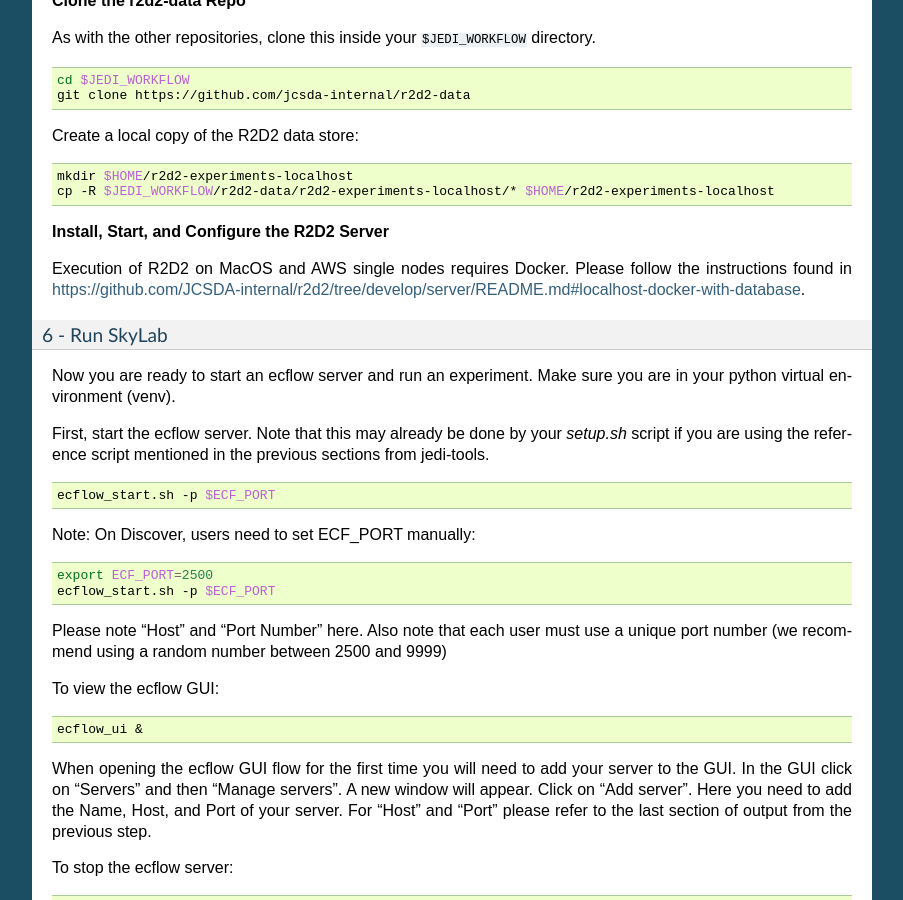
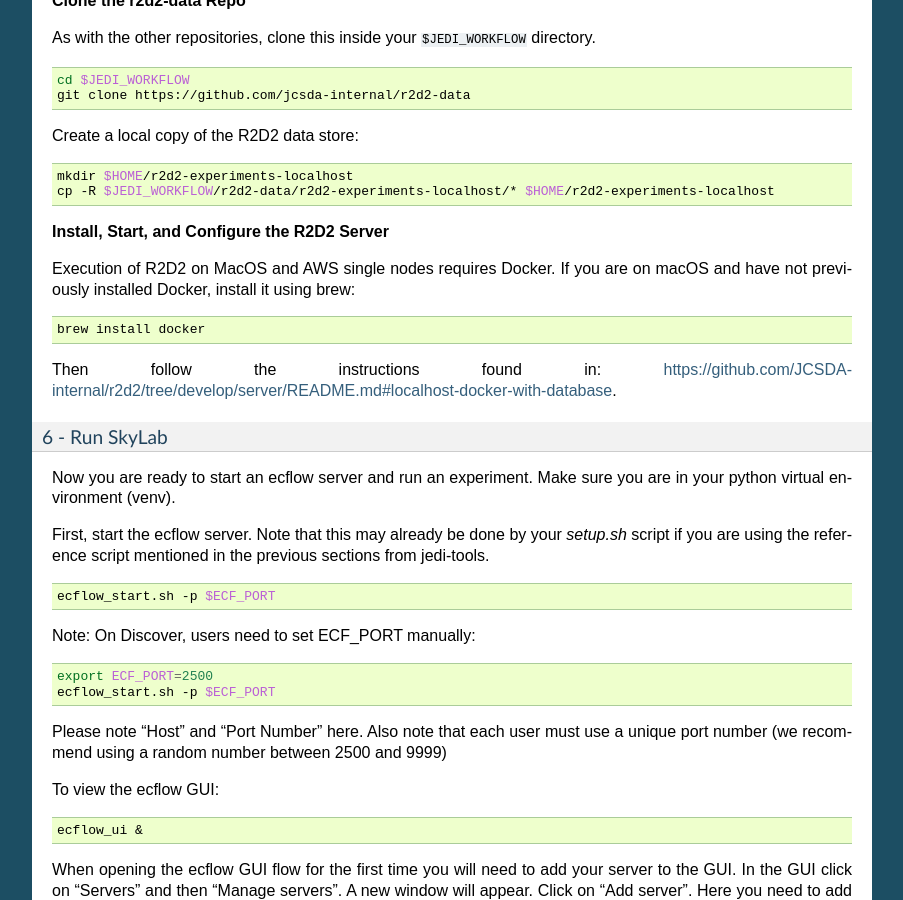
Before and after one commit to JCSDA/jedi-docs, a Sphinx documentation site: the page built from docs/using/running_skylab/running_skylab.rst, in a window 1280 px wide and 900 px high, scrolled down 6779 px. Shown: the whole window, without its empty margins (198-1101 px from the left). Built offline with Sphinx 7.4.7, drawn with Linux system fonts in a browser that asks for light colours.

Commit message:
install docker (#909)

```diff
--- a/docs/using/running_skylab/running_skylab.rst
+++ b/docs/using/running_skylab/running_skylab.rst
@@ -466,7 +466,14 @@
 
 **Install, Start, and Configure the R2D2 Server**
 
-Execution of R2D2 on MacOS and AWS single nodes requires Docker. Please follow the instructions found in
+Execution of R2D2 on MacOS and AWS single nodes requires Docker. If you are on macOS and have
+not previously installed Docker, install it using brew:
+
+.. code-block:: bash
+
+  brew install docker
+
+Then follow the instructions found in:
 https://github.com/JCSDA-internal/r2d2/tree/develop/server/README.md#localhost-docker-with-database.
 
 .. _Run-Skylab:
```
